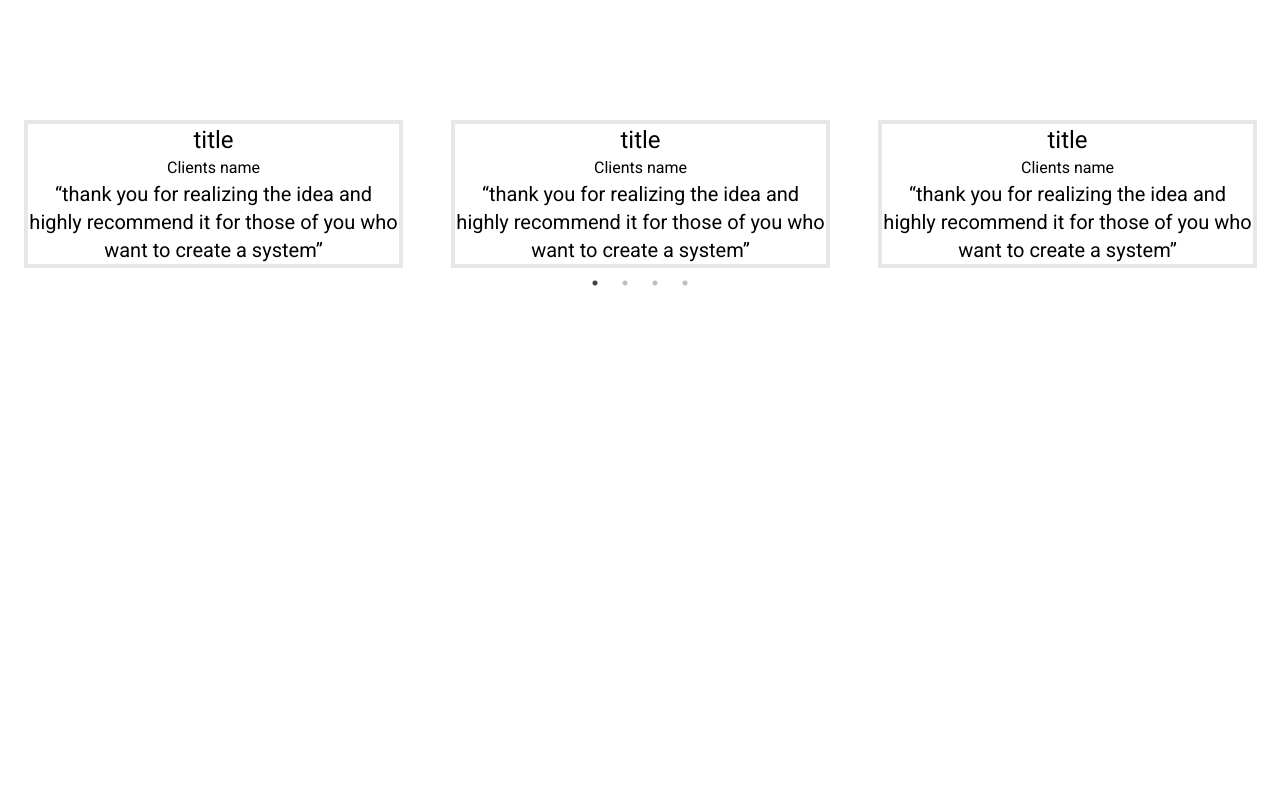
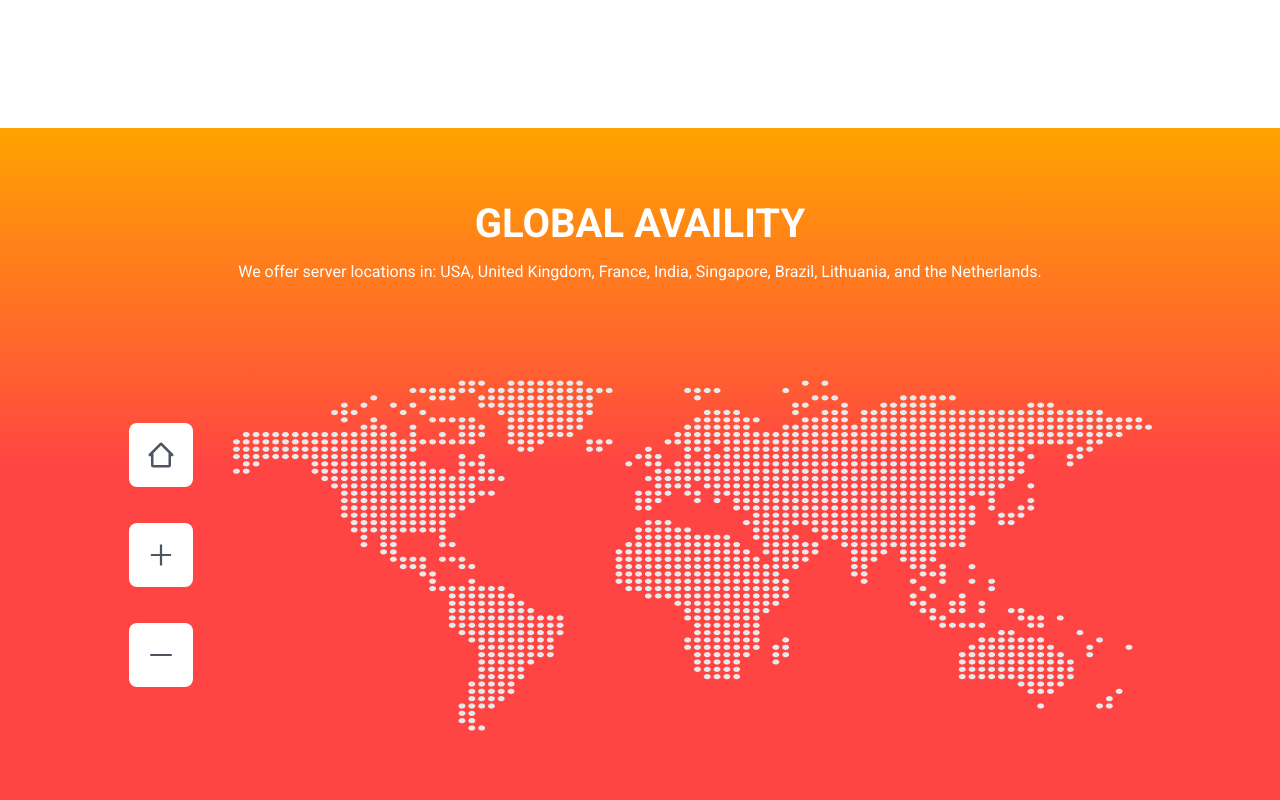
Before and after one commit to pothikit/hostfule-project, a React (Create React App) app: page / in a window 1280 px wide. Shown: the part 6440-7240 px from the top of the page. Before the commit the page ends 6788 px from the top, so only its background shows below. Built offline with nearby package versions, Linux system fonts and the light colour scheme; a web font is replaced by a local one.

Commit message:
map section done

```diff
--- a/src/components/home/Home.jsx
+++ b/src/components/home/Home.jsx
@@ -6,6 +6,7 @@ import Exclusive from './exclusive/Exclusive'
 import WhyChoseUsSupport from './WhyChoseUsSupport'
 import Testimonial from './Testimonial'
 import UserOriented from './UserOriented'
+import MapGlobal from './MapGlobal'
 
 function Home() {
     return (
@@ -16,6 +17,7 @@ function Home() {
             <Exclusive></Exclusive>
             <WhyChoseUsSupport></WhyChoseUsSupport>
             <UserOriented></UserOriented>
+            <MapGlobal></MapGlobal>
             <Testimonial></Testimonial>
         </main>
     )
--- /dev/null
+++ b/src/components/home/MapGlobal.jsx
@@ -0,0 +1,31 @@
+import React from 'react'
+import map from "../../asstes/map.png"
+import { BiHomeAlt2 } from 'react-icons/bi'
+import { AiOutlineMinus, AiOutlinePlus } from 'react-icons/ai'
+
+function MapGlobal() {
+    return (
+        <section className='py-20 bg-gradient-to-b from-secondary to-50%  to-primary'>
+            <div className="container mx-auto">
+                <div className="section-top text-center">
+                    <h1 className='text-2xl md:text-[2.5rem] text-white font-semibold'>GLOBAL AVAILITY</h1>
+                    <p className='text-white mt-5'>We offer server locations in: USA, United Kingdom, France, India, Singapore, Brazil, Lithuania, and the Netherlands.</p>
+                </div>
+                <div className='flex items-center mt-24 gap-x-10 justify-center'>
+                    <div className="">
+                        <ul className='flex flex-col gap-9'>
+                            <li className='w-16 h-16 flex items-center justify-center text-3xl text-gray-600 bg-white rounded-lg'><BiHomeAlt2 /></li>
+                            <li className='w-16 h-16 flex items-center justify-center text-3xl text-gray-600 bg-white rounded-lg'><AiOutlinePlus /></li>
+                            <li className='w-16 h-16 flex items-center justify-center text-3xl text-gray-600 bg-white rounded-lg'><AiOutlineMinus /></li>
+                        </ul>
+                    </div>
+                    <div className=''>
+                        <img src={map} alt="map" className='w-full' />
+                    </div>
+                </div>
+            </div>
+        </section>
+    )
+}
+
+export default MapGlobal
--- a/src/components/home/UserOriented.jsx
+++ b/src/components/home/UserOriented.jsx
@@ -12,7 +12,7 @@ function UserOriented() {
                     <h1 className='text-2xl md:text-[2.5rem] font-semibold text-center text-primary mb-9'>User Oriented Control Panel</h1>
                     <p>Intuitive and easy to use, cPanel help you to manage a web hosting account with maximum efficiency.</p>
                 </div>
-                <div className='grid grid-cols-1 md:grid-cols-3 gap-10 md:gap-20'>
+                <div className='grid grid-cols-1 md:grid-cols-2 lg:grid-cols-3 gap-10 md:gap-20'>
                     {
                         UserOriData.map((item) => (
                             <div className='flex gap-5' key={item.id}>
@@ -27,9 +27,9 @@ function UserOriented() {
                         ))
                     }
                 </div>
-                <div className="twoImg grid grid-cols-1 md:grid-cols-2 py-10 gap-20">
-                    <div className='flex justify-end py-20 items-start'><img src={whmcs} className='w-9/12 h-[130%]' alt="WhmCS" /></div>
-                    <div className='flex justify-start py-20 items-start'><img src={cpanel} className='w-9/12 h-[130%]' alt="cpanel" /></div>
+                <div className="twoImg grid grid-cols-1 md:grid-cols-2 py-20 gap-10">
+                    <div className='flex justify-center lg:justify-end lg:py-20 items-start'><img src={whmcs} className='md:w-9/12 h-full md:h-[130%]' alt="WhmCS" /></div>
+                    <div className='flex lg:justify-start justify-center lg:py-20 items-start'><img src={cpanel} className='md:w-9/12 h-full md:h-[130%]' alt="cpanel" /></div>
                 </div>
             </div>
         </section>
```
Also changed, not shown: src/asstes/map.png (added).
